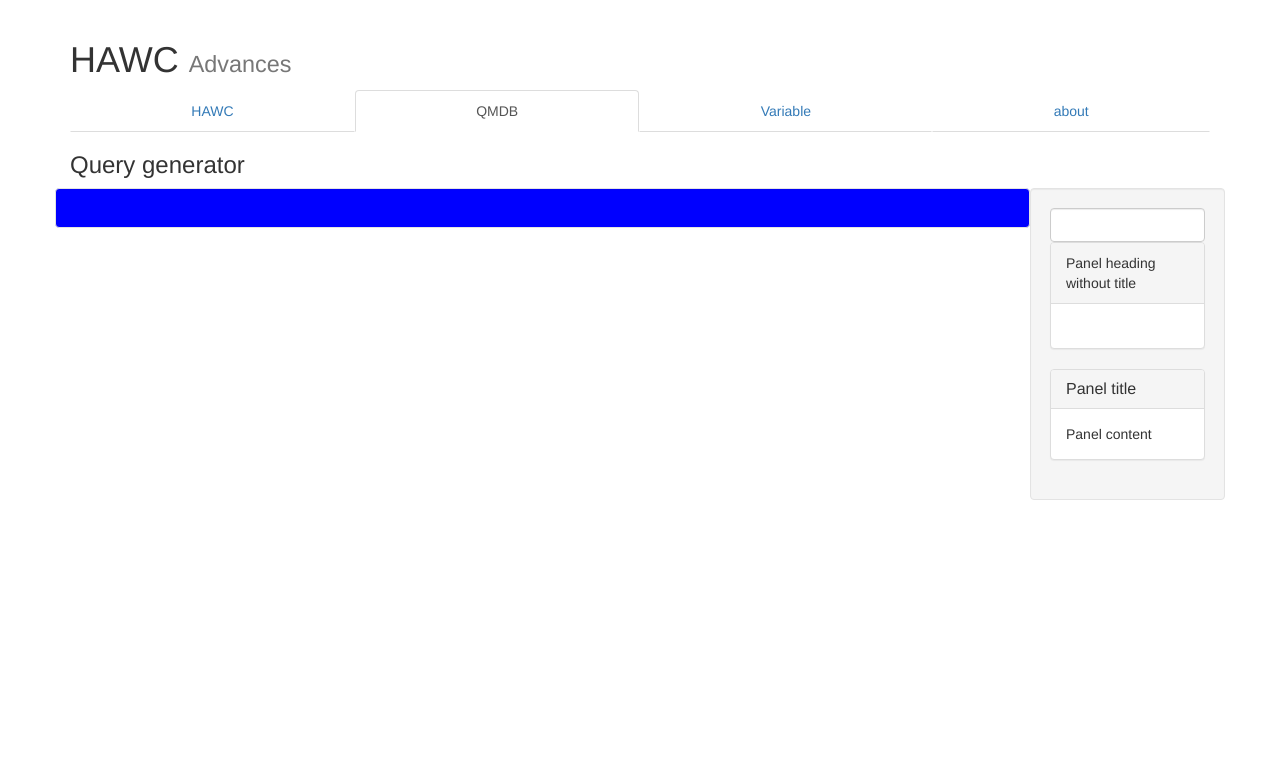
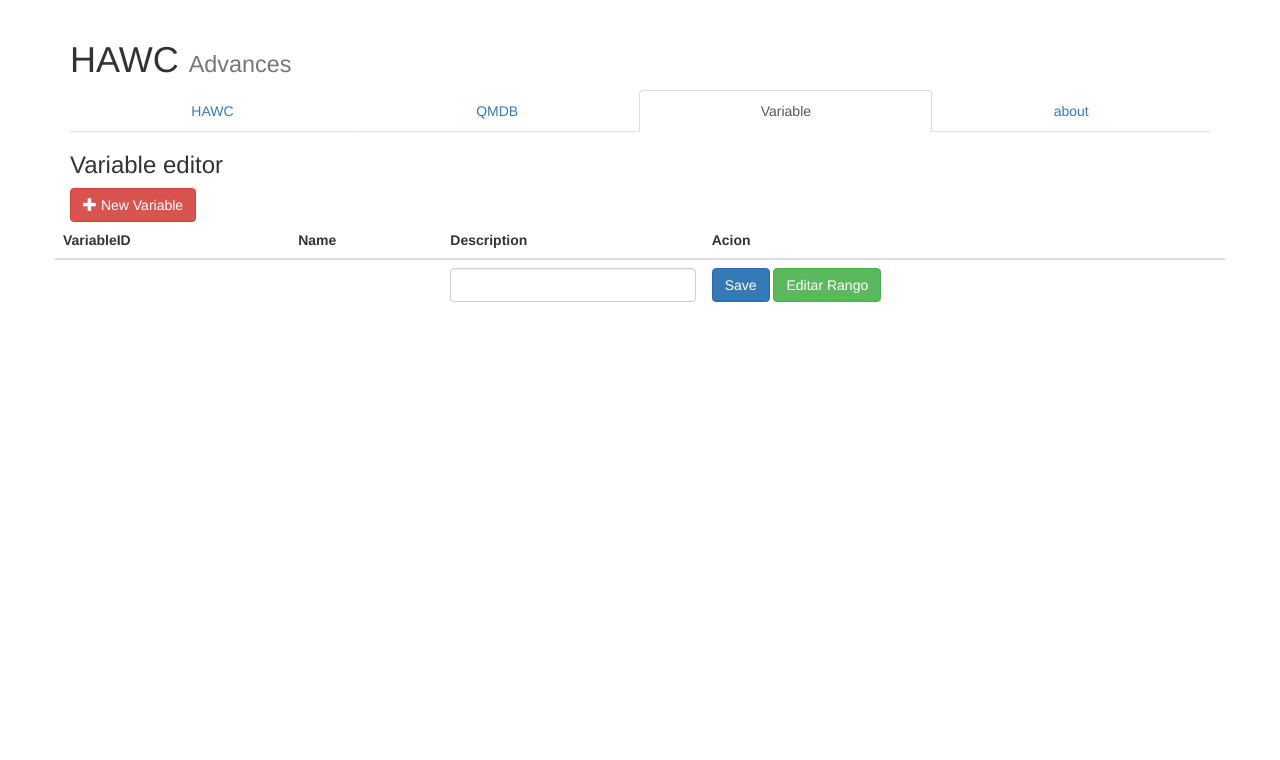
Before and after one commit to KurokiUrabe/hawc, a CodeIgniter app: page /hawc/ in a window 1280 px wide. Shown: the top 760 px of the page. Run offline with CodeIgniter, Linux system fonts and the light colour scheme; tables that the repository leaves empty or names only in its code hold one stand-in row (values such as "Sample post"); data that the repository does not hold is empty; some libraries are stand-ins or nearby versions.

Commit message:
FEAT: avances jajaja

```diff
--- a/application/controllers/Hawc.php
+++ b/application/controllers/Hawc.php
@@ -1,7 +1,7 @@
 <?php
 defined('BASEPATH') OR exit('No direct script access allowed');
 
-class Hawc extends CI_Controller {
+class Hawc extends MY_Controller {
 	public function __construct(){
 		parent::__construct();
 		$this->load->model('QueryBuildier', 'hawc');
@@ -15,7 +15,13 @@ class Hawc extends CI_Controller {
 		$this->load->view('index',$data);
 	}
 	public function getVariableSelect(){
-		// $variableID = $this->input->post("variableID");
-		// $this->variable->getVariableSelect($this->input->post());
+		$search = $this->input->post("search");
+		$variables = $this->variable->getVariableSelect($search);
+		$this->responseJson(["correct"=>$variables!=null,"variables"=>$variables]);
+	}
+
+	public function insertVariable(){
+		$VariableID = $this->variable->insert($this->input->post());
+		$this->responseJson(["correct"=>$VariableID>0,"VariableID"=>$VariableID]);
 	}
 }
--- a/application/core/MY_Model.php
+++ b/application/core/MY_Model.php
@@ -107,7 +107,6 @@ class MY_Model extends CI_Model {
 			 if ($this->db->insert($this->TABLE_NAME, $data)) {
 			 		$last=$this->db->last_query();
 			 		$id=$this->db->insert_id();
-			 		$this->db->insert("historicos",array("id_usuario"=>$this->session->userdata('user_id'),"tipo_movimiento"=>"Agregar informacion","tabla"=>$this->TABLE_NAME,"sql_query"=>$last));
 					 return $id;
 			 } else {
 					 return false;
@@ -124,7 +123,6 @@ class MY_Model extends CI_Model {
 			 if ($this->db->insert_batch($this->TABLE_NAME, $data)) {
 			 		$last=$this->db->last_query();
 			 		$rows=$this->db->affected_rows();
-			 		$this->db->insert("historicos",array("id_usuario"=>$this->session->userdata('user_id'),"tipo_movimiento"=>"Agregar informacion de varios registros","tabla"=>$this->TABLE_NAME,"sql_query"=>$last));
 					 return $rows;
 			 } else {
 					 return false;
@@ -145,7 +143,6 @@ class MY_Model extends CI_Model {
 		$this->db->update($this->TABLE_NAME, $data, $where);
 		$last=$this->db->last_query();
 		$rows=$this->db->affected_rows();
-		$this->db->insert("historicos",array("id_usuario"=>$this->session->userdata('user_id'),"tipo_movimiento"=>"Actualizacion de informacion","tabla"=>$this->TABLE_NAME,"sql_query"=>$last));
 		return $rows;
 	 }
 
@@ -163,7 +160,6 @@ class MY_Model extends CI_Model {
 		$this->db->update_batch($this->TABLE_NAME, $data, $where);
 		$last=$this->db->last_query();
 		$rows=$this->db->affected_rows();
-		$this->db->insert("historicos",array("id_usuario"=>$this->session->userdata('user_id'),"tipo_movimiento"=>"Actualizacion de informacion de varios registros","tabla"=>$this->TABLE_NAME,"sql_query"=>$last));
 		return $rows;
 	}
 
--- a/application/models/variable.php
+++ b/application/models/variable.php
@@ -7,8 +7,9 @@ class Variable extends MY_Model {
 		$this->TABLE_NAME = 'Variable';
 		$this->PRI_INDEX = "{$this->TABLE_NAME}.{$this->TABLE_NAME}ID";
 	}
-	public function getVariableSelect(){
+	public function getVariableSelect($search = ''){
 		$this->db->select("{$this->TABLE_NAME}ID,Name");
+		$this->db->like('Name', $search);
 		$query = $this->db->get($this->TABLE_NAME);
 		return $query->result();
 	}
--- a/application/views/index.php
+++ b/application/views/index.php
@@ -7,6 +7,7 @@
 	<meta name="description" content="The HTML5 HAWC">
 	<meta name="author" content="Manuel">
 
+	<link rel="stylesheet" href="//code.jquery.com/ui/1.12.1/themes/base/jquery-ui.css">
 	<link rel="stylesheet" href="<?php echo asset_url('css/styles.css?v=1.0') ?>">
 	<!-- The above 3 meta tags *must* come first in the head; any other head content must come *after* these tags -->
 	<title>Bootstrap 101 Template</title>
@@ -30,8 +31,8 @@
 				<nav>
 					<ul class="nav nav-tabs nav-justified">
 						<li class="" role="presentation"><a href="#hawc" data-toggle="tab">HAWC</a></li>
-						<li class="active" role="presentation"><a href="#query" data-toggle="tab">QMDB</a></li>
-						<li role="presentation"><a href="#variable" data-toggle="tab">Variable</a></li>
+						<li role="presentation"><a href="#query" data-toggle="tab">QMDB</a></li>
+						<li role="presentation" class="active"><a href="#variable" data-toggle="tab">Variable</a></li>
 						<li role="presentation"><a href="#about" data-toggle="tab">about</a></li>
 					</ul>
 				</nav>
@@ -41,10 +42,10 @@
 					<h3>About HAWC</h3>
 					<p>HAWC is a facility designed to observe gamma rays and cosmic rays between 100 GeV and 100 TeV. TeV gamma rays are the highest energy photons ever observed — 1 TeV is 1 trillion electron volts (eV), about 1 trillion times more energetic than visible light! These photons are born in the most extreme environments in the known universe: supernova explosions, active galactic nuclei, and gamma-ray bursts.</p>
 				</div>
-				<div class="tab-pane active" id="query">
+				<div class="tab-pane" id="query">
 					<?php $this->view('query_buldier'); ?>
 				</div>
-				<div class="tab-pane" id="variable">
+				<div class="tab-pane active" id="variable">
 					<?php $this->view('variable'); ?>
 				<div class="tab-pane" id="about">
 					<h3>About</h3>
@@ -60,6 +61,7 @@
 		</div>
 		<!-- jQuery (necessary for Bootstrap's JavaScript plugins) -->
 		<script src="https://ajax.googleapis.com/ajax/libs/jquery/1.12.4/jquery.min.js"></script>
+		<script src="https://code.jquery.com/ui/1.12.1/jquery-ui.js"></script>
 		<!-- Include all compiled plugins (below), or include individual files as needed -->
 		<script src="<?php echo asset_url("js/bootstrap.min.js") ?>"></script>
 		<script src="<?php echo asset_url("js/script.js") ?>"></script>
--- a/application/views/query_buldier.php
+++ b/application/views/query_buldier.php
@@ -5,15 +5,16 @@
 </div>
 <div class="row">
 	<div class="well col-xs-10 col-sm-10 col-md-10 col-lg-10" style="background-color: blue; height: 100%">
+		<div id="queryBuldier"></div>
 	</div>
 	<div class="well col-xs-2 col-sm-2 col-md-2 col-lg-2">
-		<input id="variable" class="form-control">
+		<input class="form-control variable finder">
 	<div class="panel panel-default">
   <div class="panel-heading">Panel heading without title</div>
   <div class="panel-body">
-	<dir id="variable_conteiner">
+	<ul id="variable_conteiner">
 
-	</dir>
+	</ul>
   </div>
 </div>
 
--- a/application/views/variable.php
+++ b/application/views/variable.php
@@ -1,22 +1,82 @@
 <h3>Variable editor</h3>
+	<div class="row">
+		<div class="col-xs-12 col-sm-12 col-md-12 col-lg-12">
+				<a href="#"  id="popover"  class="btn btn-danger" id="popover">
+				<i class="glyphicon glyphicon-plus"></i>
+				New Variable</a>
+				<div id="popover-head" class="hide">Create a new variable</div>
+				<div id="popover-content" class="hide">
+					<form>
+						<div class="form-group">
+							<label>Name</label>
+							<input type="text" class="form-control name" name="Name">
+						</div>
+						<div class="form-group">
+							<label>Description</label>
+							<input type="text" class="form-control description" name="Description">
+						</div>
+					</form>
+					<div style="text-align: right;">
+						<a href="#" id="popoverSave" class="btn btn-success " onClick="newVariable()">Save</a>
+					</div>
+				</div>
+		</div>
+	</div>
 	<div class="row">
 		<table class="table">
 			<thead>
 				<tr>
-					<th>id_var</th>
-					<th>name</th>
-					<th>description</th>
+					<th>VariableID</th>
+					<th>Name</th>
+					<th>Description</th>
+					<th>Acion</th>
 				</tr>
 			</thead>
 			<tbody>
 			<?php foreach ($variables as $key => $var): ?>
 				<tr>
-					<td><?php echo $var->id_var ?></td>
-					<td><?php echo $var->name ?></td>
-					<td><?php echo $var->description ?></td>
+					<td><?php echo $var->VariableID ?></td>
+					<td><?php echo $var->Name ?></td>
+					<td><span contenteditable="true" class="form-control"><?php echo $var->Description ?></span></td>
+					<td>
+						<button type="button" class="btn save btn-primary">Save</button>
+						<button type="button" class="btn edit btn-success">Editar Rango</button>
+					</td>
 				</tr>
 			<?php endforeach ?>
 			</tbody>
 		</table>
 	</div>
 </div>
+<script type="text/javascript">
+	var base_url = window.location.origin+"/hawc/index.php/";
+	function newVariable() {
+		console.error("asdas");
+		if(
+			$(".popover-content form input.name").length >0 &&
+			$(".popover-content form input.description").length>0 &&
+			$(".popover-content form input.name").val().length > 0 &&
+			$(".popover-content form input.description").val().length > 0
+			) {
+			var newVariable = $(".popover-content form").serialize();
+			insertVariable(newVariable)
+				.done(function(response){
+					if (response.correct) {
+						$("#popover").popover('hide');
+					}else{
+					}
+				});
+		}
+	}
+
+
+	function insertVariable(data) {
+		return $.ajax({
+			url: base_url +"Hawc/insertVariable",
+			cache: false,
+			type: "post",
+			data: data,
+			dataType: 'json'
+		});
+	}
+</script>
--- a/assets/css/styles.css
+++ b/assets/css/styles.css
@@ -36,3 +36,12 @@ footer {
 .center{
 	text-align: center;
 }
+
+#variable_conteiner { list-style-type: none; margin: 0; padding: 0; width: 60%; }
+#variable_conteiner li { margin: 0 3px 3px 3px; padding: 0.4em; padding-left: 1.5em; font-size: 1.4em; height: 18px; }
+#variable_conteiner li span { position: absolute; margin-left: -1.3em; }
+#queryBuldier {
+	width: 200px;
+	height: 300px;
+	background-color: white;
+}
--- a/assets/js/script.js
+++ b/assets/js/script.js
@@ -10,24 +10,101 @@
 	$(function() {
 		console.log("isLoad");
 		// The DOM is ready!
-		$("#variable").on("keyup paste change focus blur keydown",function(event) {
-			var data = {variableID:$(this).val()}
-			$("#variable_conteiner").empty();
+		$( "#variable_conteiner" ).sortable();
+		$( "#variable_conteiner" ).disableSelection();
+		 $('#queryBuldier').droppable({
+			drop: function(e, ui) {
+				outputResult(ui.draggable);
+			}
+		});
 
+
+		$(".variable.finder").on("keyup paste change focus blur keydown",function(event) {
+			var data = {search:$(this).val()}
 			getVariableSelect(data)
 			.done(function(response){
 				if (response.correct) {
-					$("#variable_conteiner").append(response.variable);
+					// console.log("miracle",response.variables);
+					var elements = ''
+					$.each(response.variables,function(key,variable) {
+						elements += '<li class="ui-state-default drag" data-variable="'+variable.Name+'" data-`="[0,1]"><span>'+variable.Name+'</span></li>'
+					})
+					$("#variable_conteiner").html(elements);
 				}else{
 					// toastr.error("Fall");
 				}
 			});
 		});
 
+
+		/**
+		 * Eventos de variables
+		 */
+		$("table .save").click(function() {
+
+		})
+
+		$('#popover').popover({
+			html : true,
+			title: function() {
+				return $("#popover-head").html();
+			},
+			content: function() {
+				return $("#popover-content").html();
+			}
+		});
+		// $(document)
+		// 	.off('click',$("#popoverSave"))
+		// 	.on('click',$("#popoverSave"),function(event) {
+		// 	if (
+		// 		$(".popover-content form input.name").length >0 &&
+		// 		$(".popover-content form input.description").length>0 &&
+		// 		$(".popover-content form input.name").val().length > 0 &&
+		// 		$(".popover-content form input.description").val().length > 0
+		// 		) {
+		// 		var newVariable = $(".popover-content form").serialize();
+		// 		insertVariable(newVariable)
+		// 			.done(function(response){
+		// 				if (response.correct) {
+		// 					$("#popover").popover('hide');
+		// 				}else{
+		// 				}
+		// 			});
+		// 	}else{
+		// 		console.error("valores incorrectos");
+		// 	}
+		// });
 	});
 
-		console.log("other");
-		var base_url = window.location.origin+"/hawc/";
+	function outputResult(elm) {
+		$("#queryBuldier").append(elm.data('variable'));
+		console.log(elm.data('range'));
+		// if ($(elm).hasClass('oTextInput')) {
+			// $result.append('<input type="text" />');
+		// } else if ($(elm).hasClass('oRadioInput')) {
+		// 	$result.append('<input type="radio" />');
+		// }
+	}
+
+	function newVariable() {
+		console.error("asdas");
+		if(
+			$(".popover-content form input.name").length >0 &&
+			$(".popover-content form input.description").length>0 &&
+			$(".popover-content form input.name").val().length > 0 &&
+			$(".popover-content form input.description").val().length > 0
+			) {
+			var newVariable = $(".popover-content form").serialize();
+			insertVariable(newVariable)
+				.done(function(response){
+					if (response.correct) {
+						$("#popover").popover('hide');
+					}else{
+					}
+				});
+		}
+	}
+	var base_url = window.location.origin+"/hawc/index.php/";
 	// The rest of your code goes here!
 	function getVariableSelect (data) {
 		return $.ajax({
@@ -38,5 +115,15 @@
 			dataType: 'json'
 		});
 	}
+
+	function insertVariable(data) {
+		return $.ajax({
+			url: base_url +"Hawc/insertVariable",
+			cache: false,
+			type: "post",
+			data: data,
+			dataType: 'json'
+		});
+	}
 }
 ));
```
Also changed, not shown: 1 other file. Lines whose indentation alone changed are shown as unchanged.
